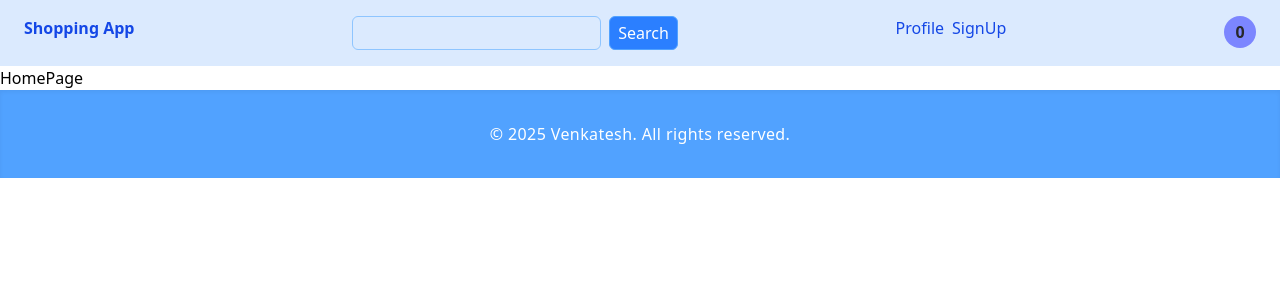
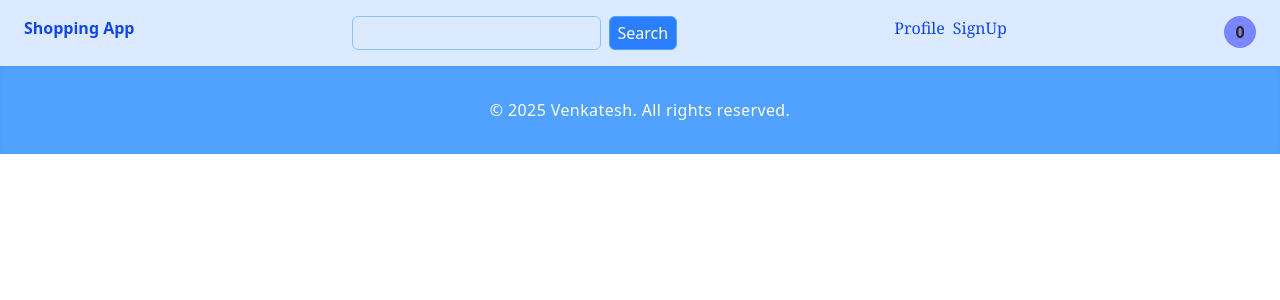
Before and after one commit to VenkateshKondapalli/frotend_shopping-App_basic, a React (Vite) app: page / in a window 1280 px wide. Shown: the top 300 px of the page. Built offline with nearby package versions, Linux system fonts and the light colour scheme.

Commit message:
basic changes on navbar and homepage and profile page

```diff
--- a/src/components/NavBar.jsx
+++ b/src/components/NavBar.jsx
@@ -17,11 +17,14 @@ const NavBar = () => {
           Search
         </button>
       </div>
-      <div className="flex gap-2">
-        <Link className="text-blue-700 hover:underline" to="/profile">
+      <div className="flex gap-2 justify-between">
+        <Link
+          className="text-blue-700 hover:underline font-serif"
+          to="/profile"
+        >
           Profile
         </Link>
-        <Link className="text-blue-700 hover:underline" to="/signup">
+        <Link className="text-blue-700 hover:underline font-serif" to="/signup">
           SignUp
         </Link>
       </div>
--- a/src/pages/HomePage.jsx
+++ b/src/pages/HomePage.jsx
@@ -5,9 +5,6 @@ const HomePage = () => {
   return (
     <div>
       <NavBar />
-      <main>
-        <h1>HomePage</h1>
-      </main>
       <Footer />
     </div>
   );
--- a/src/pages/ProfilePage.jsx
+++ b/src/pages/ProfilePage.jsx
@@ -1,10 +1,12 @@
 import { useEffect, useState } from "react";
 import { NavBar } from "../components/NavBar";
+import { useMyContext } from "../context/MyContext";
 
 const ProfilePage = () => {
   const [products, setProducts] = useState([]);
   const [editProductId, setEditProductId] = useState("");
   const [updatedPrice, setUpdatedPrice] = useState(-1);
+  const { setCount } = useMyContext();
 
   const getdata = async () => {
     try {
@@ -187,6 +189,14 @@ const ProfilePage = () => {
                 Description: {elem.description}
               </p>
               <p className="text-gray-600"> Quantity: {elem.quantity}</p>
+              <button
+                className="border-1 py-1 px-2 rounded-md "
+                onClick={() => {
+                  setCount((prev) => prev + 1);
+                }}
+              >
+                ++
+              </button>
             </div>
           );
         })}
```
